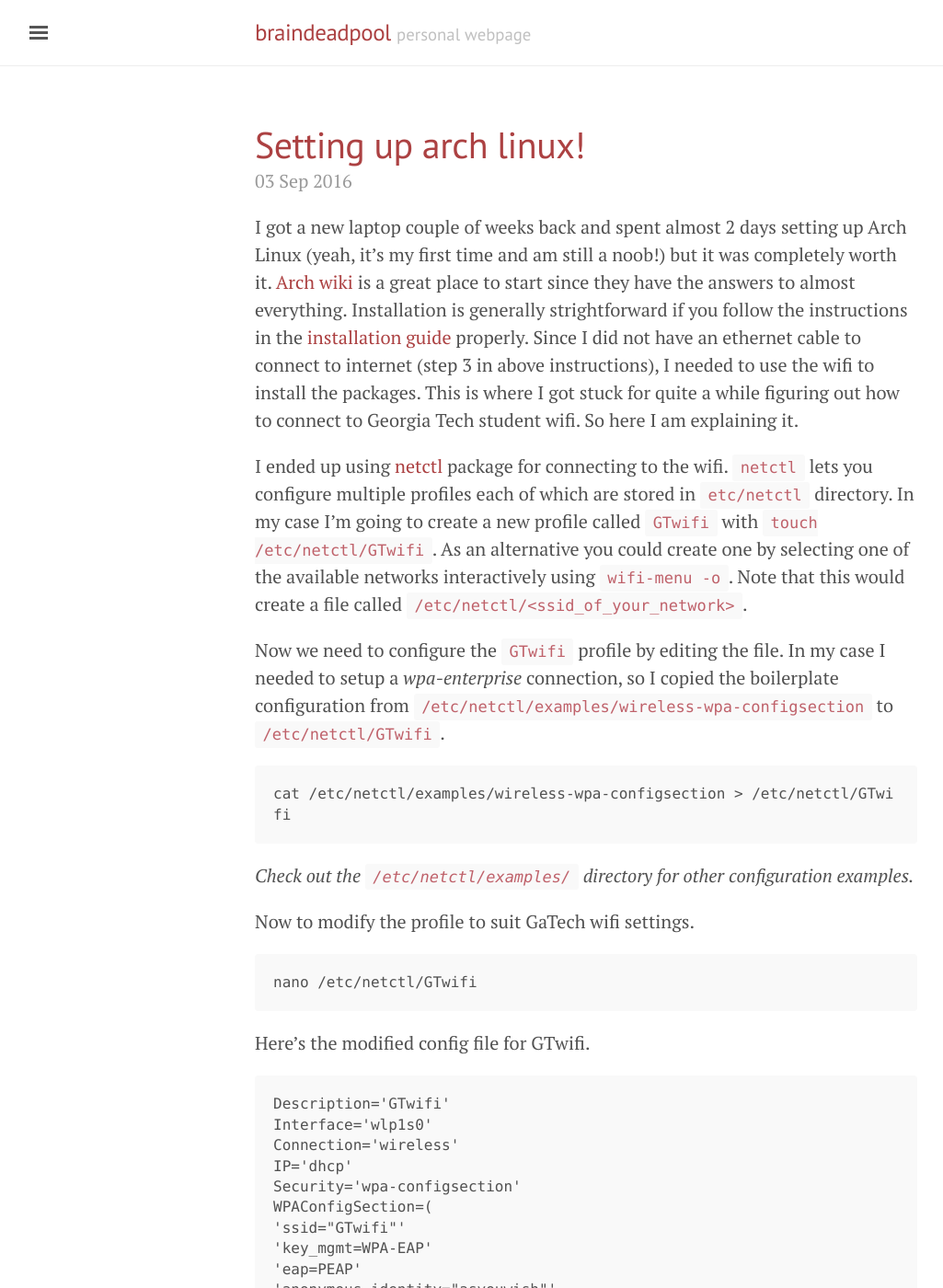
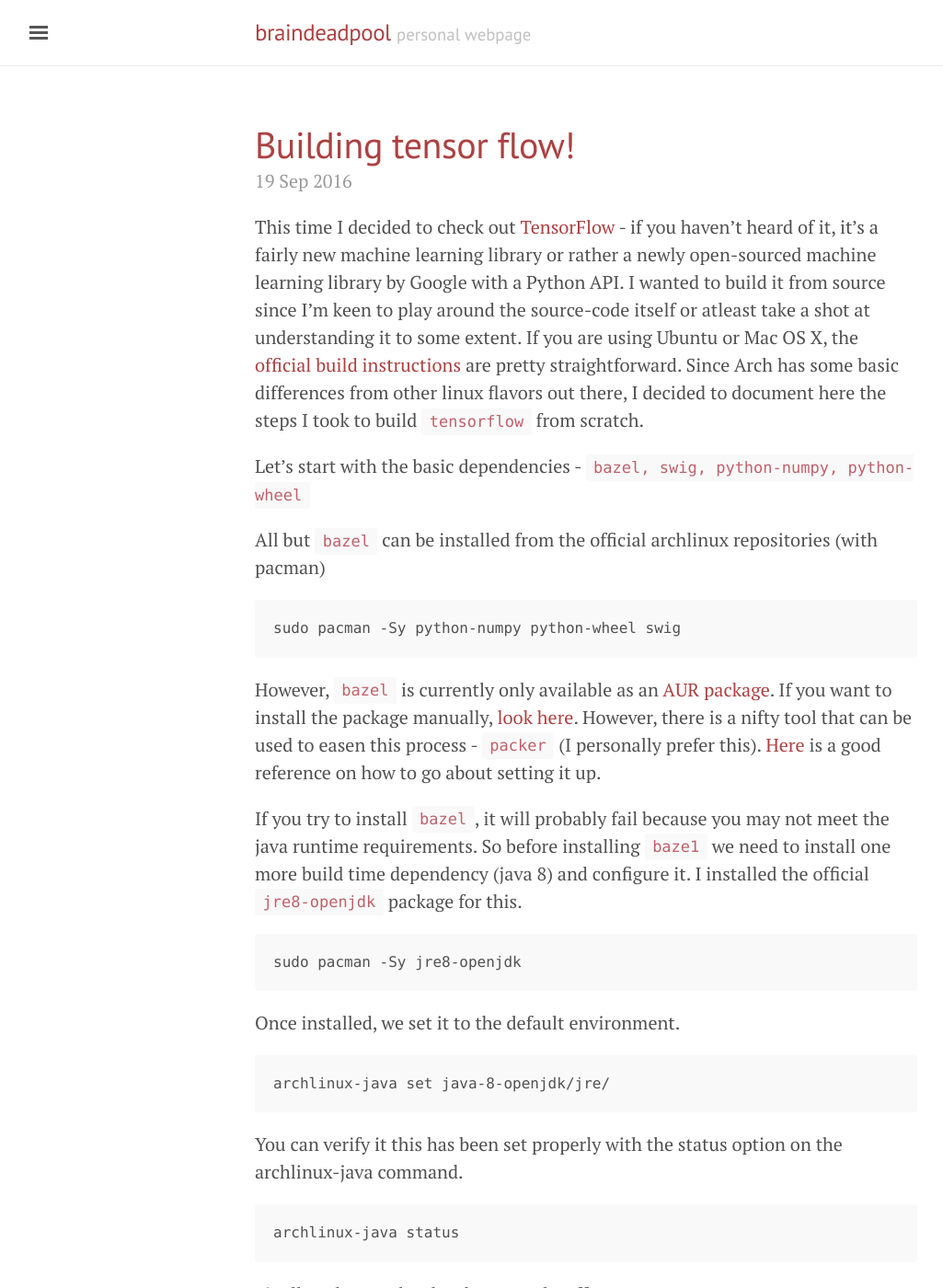
Before and after one commit to braindeadpool/braindeadpool.github.io_old, a Jekyll site: the page built from index.html, in a window 1280 px wide and 1400 px high. Shown: the whole window at 92% size, without its empty margins (3-1028 px from the left). Built offline with Jekyll 4.4.1, drawn with Linux system fonts in a browser that asks for light colours; the list of posts is cut into pages by our own code; some of the changed text lies outside the part shown.

Commit message:
tensor flow install post

```diff
--- /dev/null
+++ b/_posts/2016-09-19-tensorflow-arch-linux.md
@@ -0,0 +1,51 @@
+---
+layout: post
+title: Building tensor flow!
+---
+
+This time I decided to check out [TensorFlow](https://www.tensorflow.org/) - if you haven't heard of it, it's a fairly new machine learning library or rather a newly open-sourced machine learning library by Google with a Python API. I wanted to build it from source since I'm keen to play around the source-code itself or atleast take a shot at understanding it to some extent. If you are using Ubuntu or Mac OS X, the [official build instructions](https://github.com/tensorflow/tensorflow/blob/master/tensorflow/g3doc/get_started/os_setup.md#installing-from-sources) are pretty straightforward.
+Since Arch has some basic differences from other linux flavors out there, I decided to document here the steps I took to build `tensorflow` from scratch.
+
+Let's start with the basic dependencies - `bazel, swig, python-numpy, python-wheel`
+
+All but `bazel` can be installed from the official archlinux repositories (with pacman)
+
+    sudo pacman -Sy python-numpy python-wheel swig
+
+However, `bazel` is currently only available as an [AUR package](https://aur.archlinux.org/packages/bazel/). If you want to install the package manually, [look here](https://wiki.archlinux.org/index.php/Arch_User_Repository#Installing_packages). However, there is a nifty tool that can be used to easen this process - `packer` (I personally prefer this). [Here](http://www.ostechnix.com/install-packer-arch-linux-2/) is a good reference on how to go about setting it up.
+
+If you try to install `bazel`, it will probably fail because you may not meet the java runtime requirements. So before installing `baze1` we need to install one more build time dependency (java 8) and configure it. I installed the official `jre8-openjdk` package for this.
+
+    sudo pacman -Sy jre8-openjdk
+
+Once installed, we set it to the default environment.
+
+    archlinux-java set java-8-openjdk/jre/
+
+You can verify it this has been set properly with the status option on the archlinux-java command.
+
+    archlinux-java status
+
+Finally, reboot to let the changes take effect.
+
+Now we are ready to install `bazel`.
+
+    packer -S bazel
+
+
+Alright, so we got all the dependencies installed. About time, we finally got `tensorflow`. Go ahead and clone it from the github repo.
+
+    git clone https://github.com/tensorflow/tensorflow
+
+Once cloned, `cd` into the tensorflow directory and build it.
+
+    cd tensorflow
+    ./configure
+    bazel build -c opt //tensorflow/tools/pip_package:build_pip_package
+    mkdir _python_build
+    cd _python_build
+    ln -s ../bazel-bin/tensorflow/tools/pip_package/build_pip_package.runfiles/org_tensorflow/* .
+    ln -s ../tensorflow/tools/pip_package/* .
+    python setup.py develop
+
+You can find the same build instructions along with more detailed information [here](https://github.com/tensorflow/tensorflow/blob/master/tensorflow/g3doc/get_started/os_setup.md#setting-up-tensorflow-for-development).
```
Also changed, not shown: _posts/2016-09-03-arch-linux.md (+4 -4 lines).
